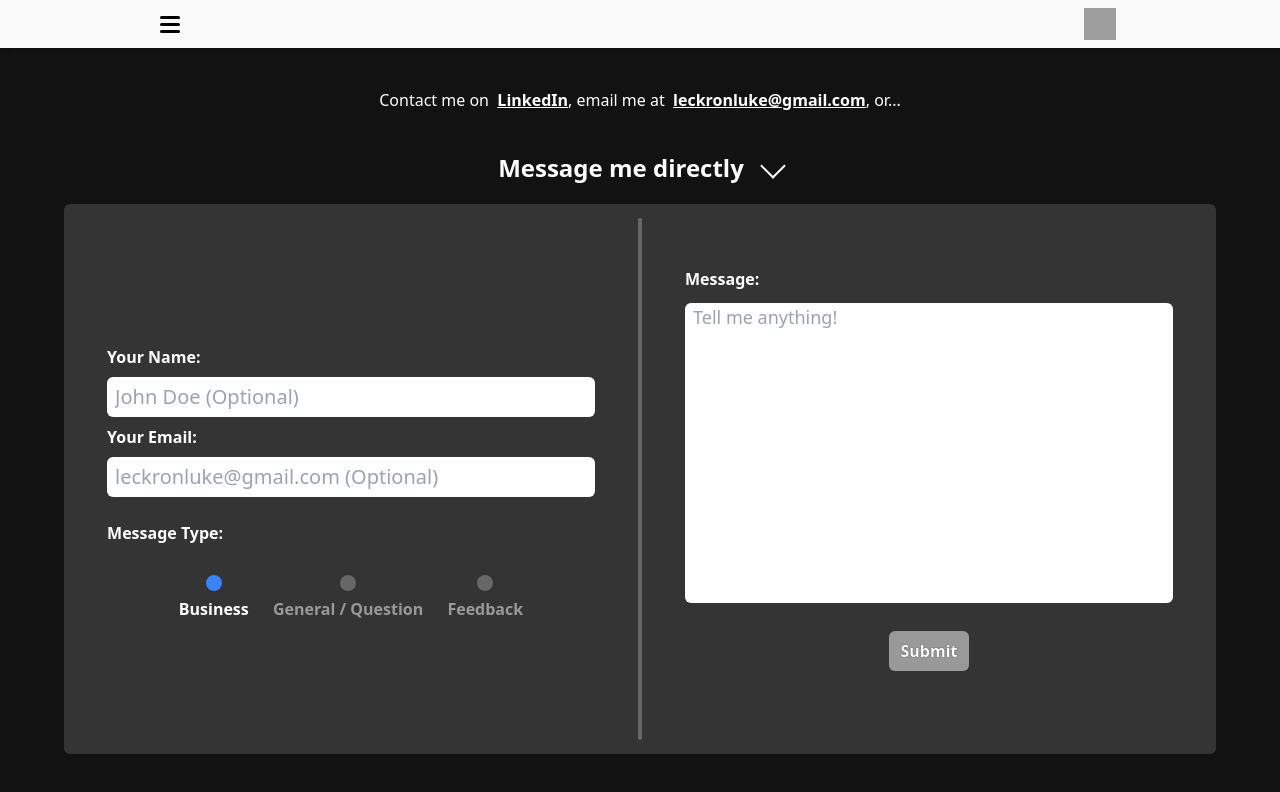
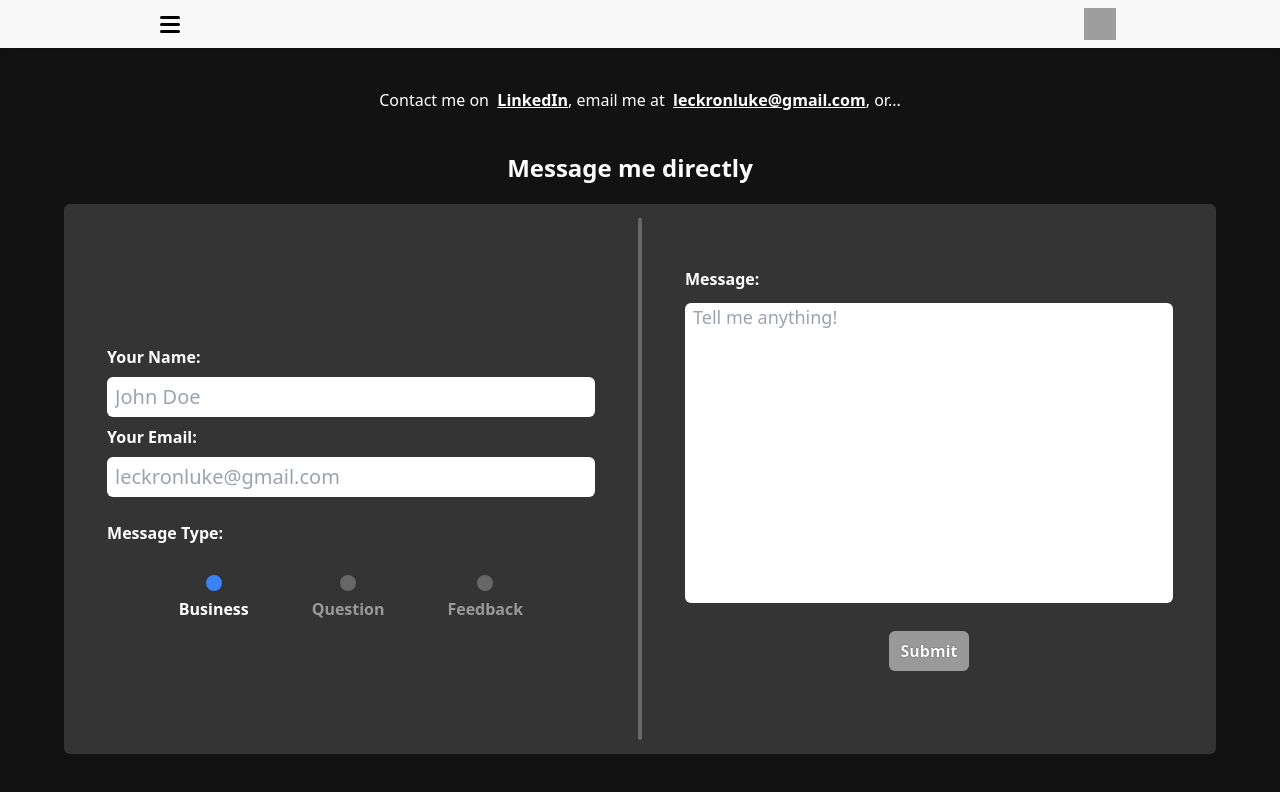
Before and after one commit to lleckron/personal-site, a Next.js app: page /contact in a window 1280 px wide. Shown: the top 792 px of the page. Built offline with nearby package versions, Linux system fonts and the light colour scheme; grey boxes are pictures that could not be loaded.

Commit message:
firebase deploy

```diff
--- a/app/contact/page.tsx
+++ b/app/contact/page.tsx
@@ -19,14 +19,14 @@ export default function Contact() {
           id='name'
           type='text'
           label='Your Name:'
-          placeholder='John Doe (Optional)'
+          placeholder='John Doe'
           maxLength={maxNameInput} />
 
           <InputField
           id='email'
           type='email'
           label='Your Email:'
-          placeholder='leckronluke@gmail.com (Optional)'
+          placeholder='leckronluke@gmail.com'
           maxLength={maxEmailInput} />
 
           <p className="w-[85%] mt-4 mb-2 text-left text-white font-bold">
@@ -44,8 +44,8 @@ export default function Contact() {
 
             <div className='flex flex-col-reverse justify-center items-center'>
               <RadioButton
-              id='general'
-              label='General / Question'
+              id='question'
+              label='Question'
               checkedButton={ checkedButton }
               setCheckedButton={ setCheckedButton }/>
             </div>
@@ -108,7 +108,6 @@ export default function Contact() {
 
       <div className='flex flex-row justify-center items-center mb-5 select-none'>
         <p className='text-white text-center font-bold text-2xl mr-5'>Message me directly</p>
-        <i className='flex p-2 -mt-1 border-white border-r-[2px] border-b-[2px] rotate-[45deg]'></i>
       </div>
 
       <ContactForm />
--- a/app/page.tsx
+++ b/app/page.tsx
@@ -1,4 +1,5 @@
-import React, { useState } from 'react'
+'use client'
+import React from 'react'
 import CloudBackground from './cloud-background'
 import Introduction from './introduction'
 
```
